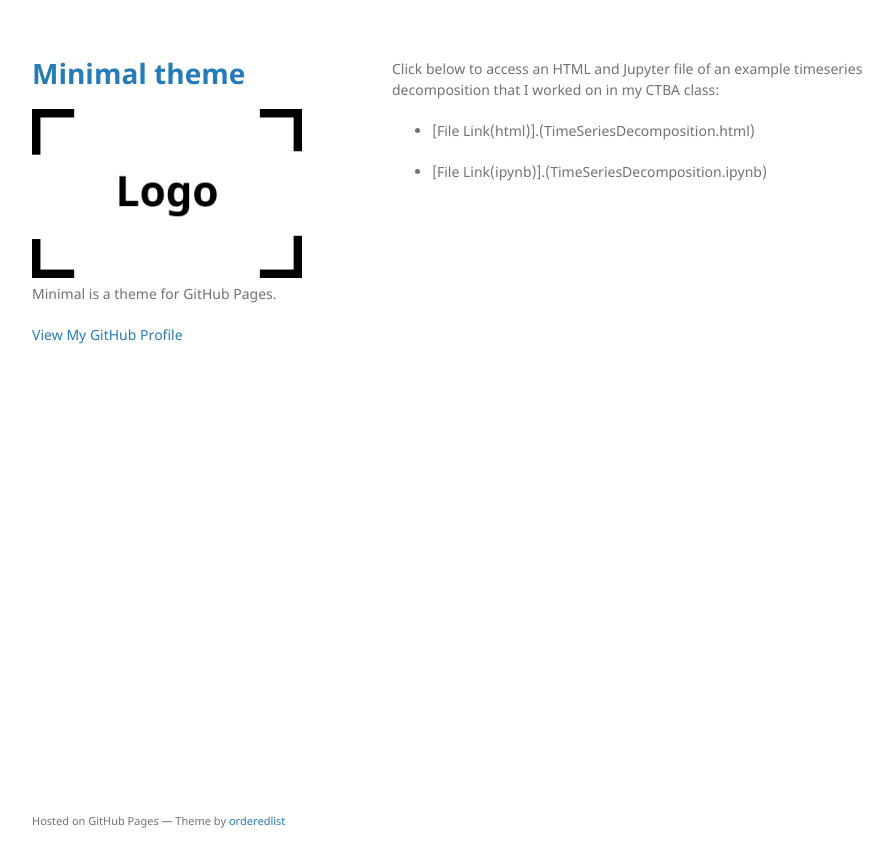
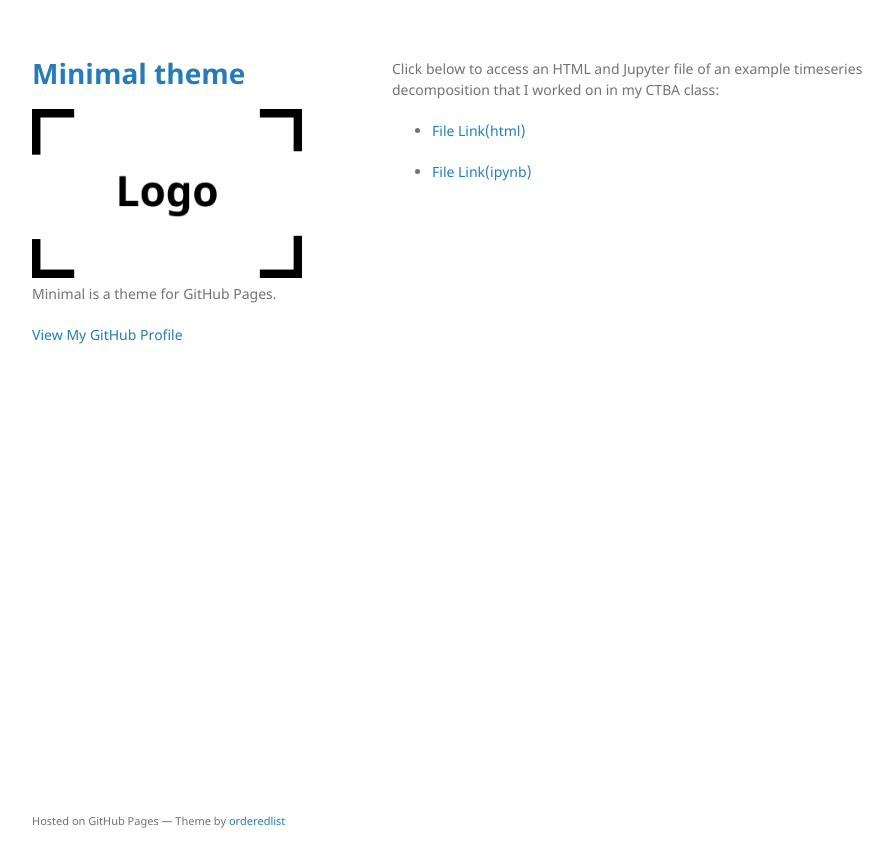
Before and after one commit to VillyLammie/villylammie.github.io, a Jekyll site: the page built from timeseries/timeseries.md, in a window 1280 px wide. Shown: the top 867 px of the page, without its empty margins (178-1071 px from the left). Built offline with Jekyll 4.4.1, drawn with Linux system fonts in a browser that asks for light colours; our own code applies the rules of GitHub Pages for plain Markdown files.

Commit message:
Update timeseries.md

```diff
--- a/timeseries/timeseries.md
+++ b/timeseries/timeseries.md
@@ -5,6 +5,6 @@ description: Course Content
 
 Click below to access an HTML and Jupyter file of an example timeseries decomposition that I worked on in my CTBA class:
 
-- [File Link(html)].(TimeSeriesDecomposition.html)
+- [File Link(html)](TimeSeriesDecomposition.html)
 
-- [File Link(ipynb)].(TimeSeriesDecomposition.ipynb)
+- [File Link(ipynb)](TimeSeriesDecomposition.ipynb)
```
